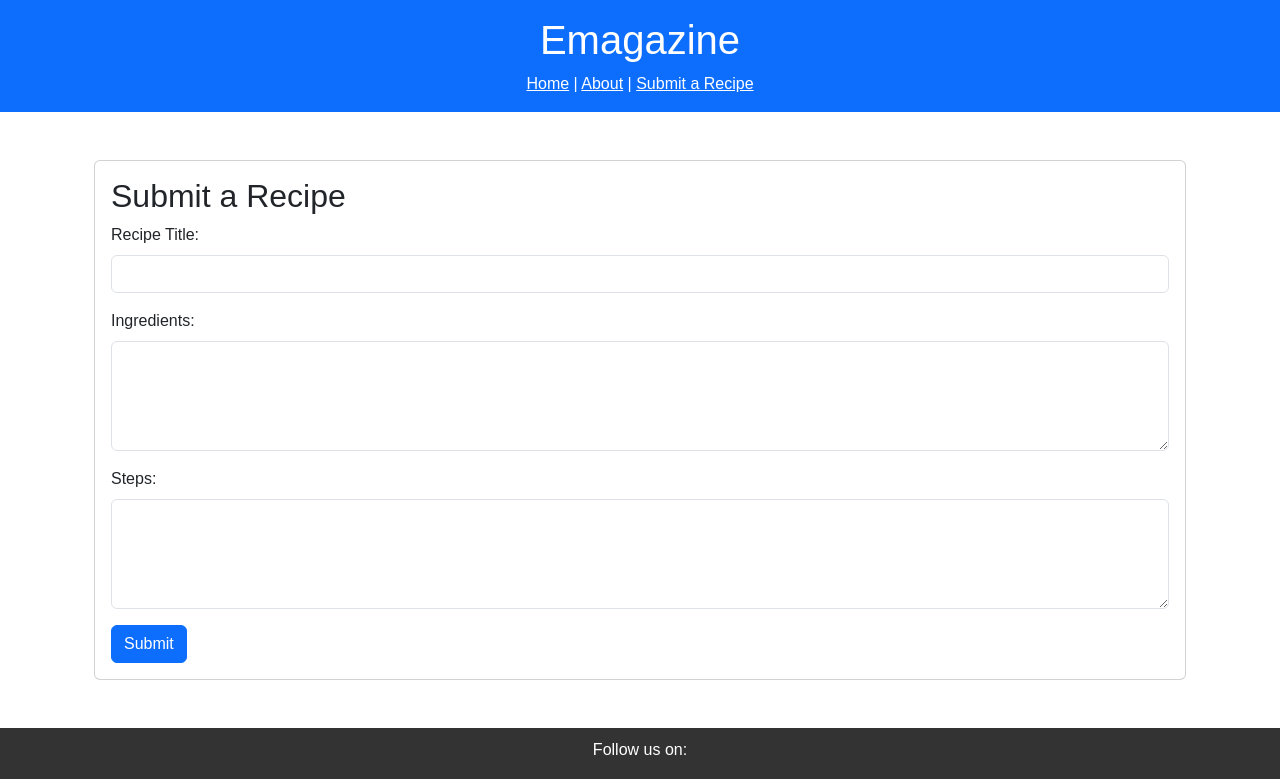
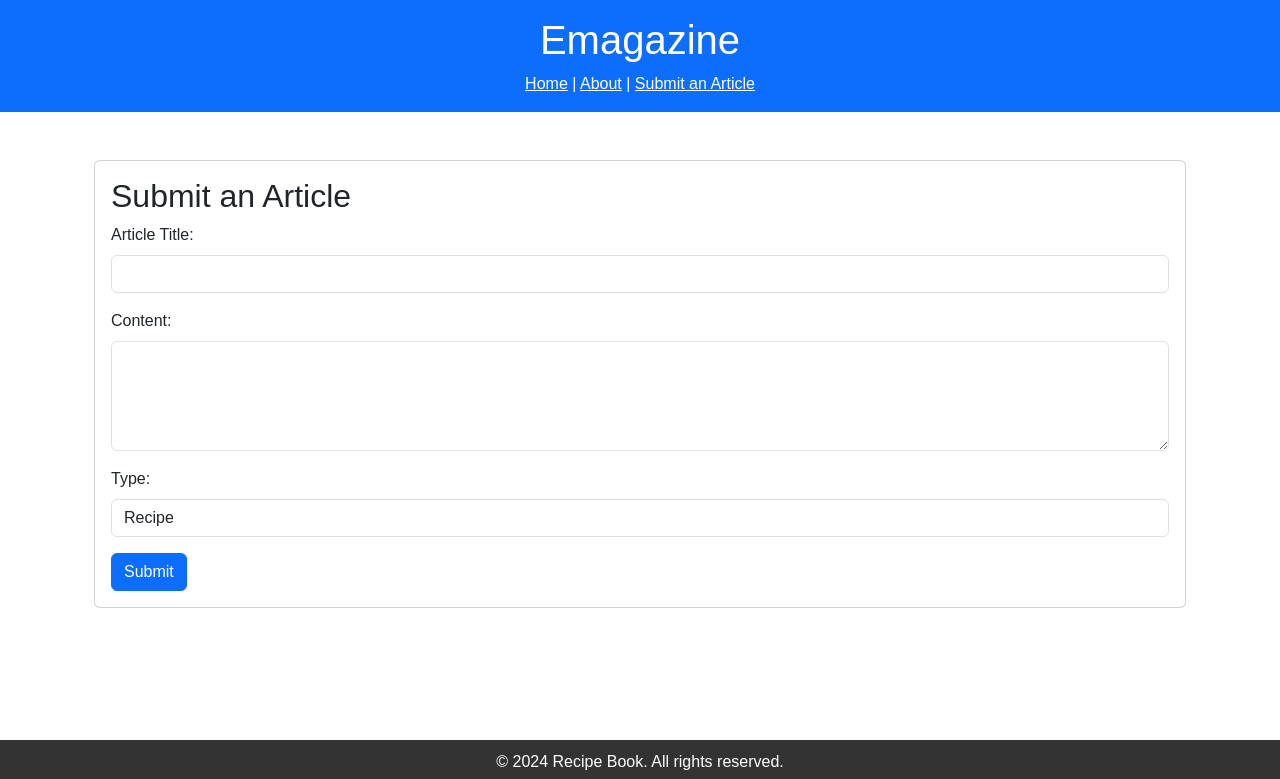
Before and after one commit to zacharymor/emagazine, a Flask app: page /submit-article in a window 1280 px wide. Shown: the top 779 px of the page. Run offline with Flask 3, Linux system fonts and the light colour scheme; some libraries are stand-ins or nearby versions.

Commit message:
more frontend

```diff
--- a/templates/base.html
+++ b/templates/base.html
@@ -42,7 +42,7 @@
         <nav>
             <a class="text-white" href="{{ url_for('index') }}">Home</a> |
             <a class="text-white" href="{{ url_for('about') }}">About</a> |
-            <a class="text-white" href="{{ url_for('submit_recipe') }}">Submit a Recipe</a>
+            <a class="text-white" href="{{ url_for('submit_recipe') }}">Submit an Article</a>
         </nav>
     </header>
     <div class="container">
@@ -51,13 +51,13 @@
         </div>
     </div>
     <footer>
-        <p>Follow us on:</p>
+        <!-- <p>Follow us on:</p>
         <div class="social-icons">
             <a href="#"><img src="https://via.placeholder.com/20x20" alt="Facebook"></a>
             <a href="#"><img src="https://via.placeholder.com/20x20" alt="Twitter"></a>
             <a href="#"><img src="https://via.placeholder.com/20x20" alt="Instagram"></a>
             <a href="#"><img src="https://via.placeholder.com/20x20" alt="LinkedIn"></a>
-        </div>
+        </div> -->
         <p>&copy; 2024 Recipe Book. All rights reserved.</p>
     </footer>
 </body>
--- a/templates/submit.html
+++ b/templates/submit.html
@@ -6,21 +6,25 @@
 <div class="container my-5">
     <div class="card">
         <div class="card-body">
-            <h2>Submit a Recipe</h2>
-            <form action="{{ url_for('submit_recipe') }}" method="POST">
+            <h2>Submit an Article</h2>
+            <form action="/submit-article" method="POST">
                 <div class="mb-3">
-                    <label for="title" class="form-label">Recipe Title:</label>
+                    <label for="title" class="form-label">Article Title:</label>
                     <input type="text" class="form-control" id="title" name="title" required>
                 </div>
 
                 <div class="mb-3">
-                    <label for="ingredients" class="form-label">Ingredients:</label>
-                    <textarea class="form-control" id="ingredients" name="ingredients" rows="4" required></textarea>
+                    <label for="content" class="form-label">Content:</label>
+                    <textarea class="form-control" id="content" name="content" rows="4" required></textarea>
                 </div>
 
                 <div class="mb-3">
-                    <label for="steps" class="form-label">Steps:</label>
-                    <textarea class="form-control" id="steps" name="steps" rows="4" required></textarea>
+                    <label for="type" class="form-label">Type:</label>
+                    <select class="form-control" id="type" name="type" required>
+                        <option value="recipe">Recipe</option>
+                        <option value="blog">Blog</option>
+                        <option value="news">News</option>
+                    </select>
                 </div>
 
                 <button type="submit" class="btn btn-primary">Submit</button>
--- a/templates/thank_you.html
+++ b/templates/thank_you.html
@@ -8,7 +8,7 @@
         <div class="card-body text-center">
             <h2 class="card-title">Thank You!</h2>
             <p class="card-text">
-                Thank you for submitting your recipe. We appreciate your contribution and look forward to trying out your delicious creation!
+                Thank you for submitting your article. We appreciate your contribution and look forward to reading your piece!
             </p>
             <a href="{{ url_for('index') }}" class="btn btn-primary">Back to Home</a>
         </div>
```
Also changed, not shown: templates/about.html (+6 -10 lines), templates/index.html (+17 -17 lines).
